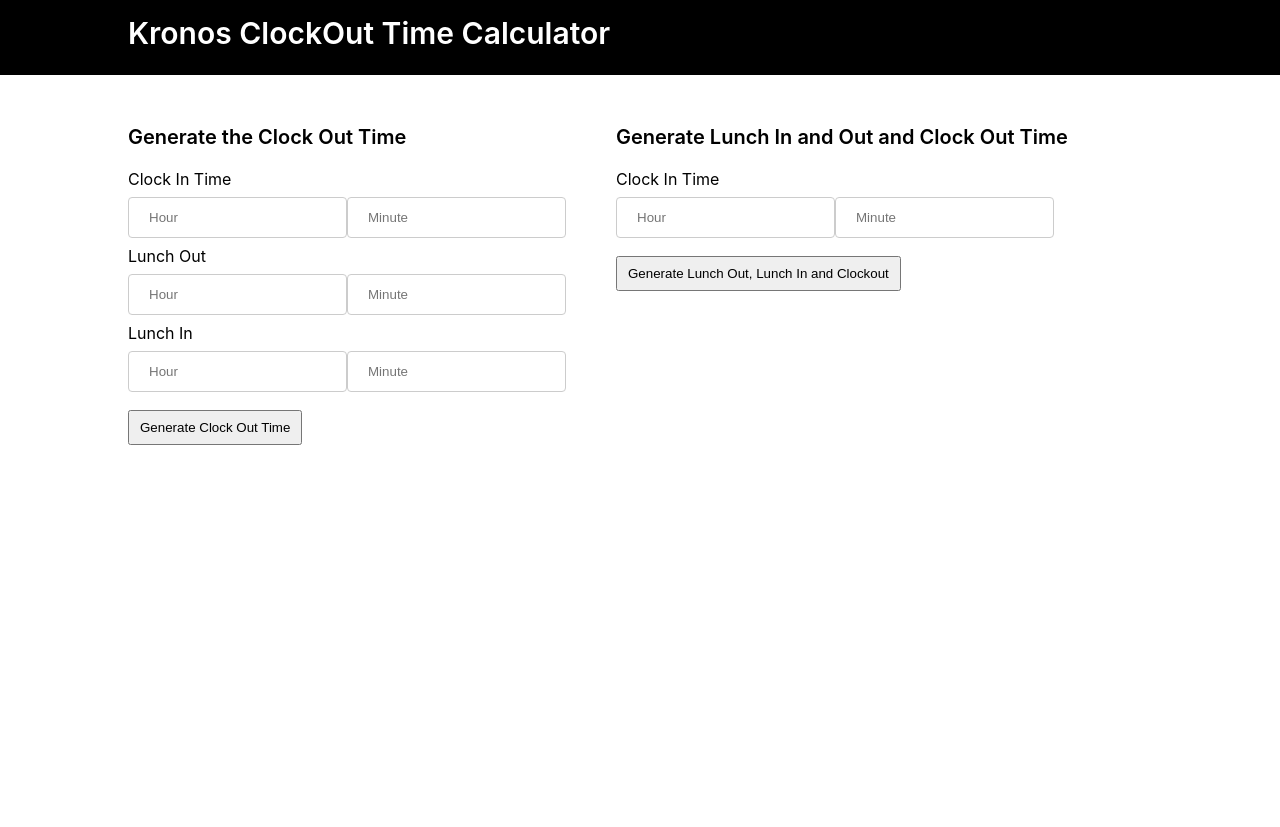
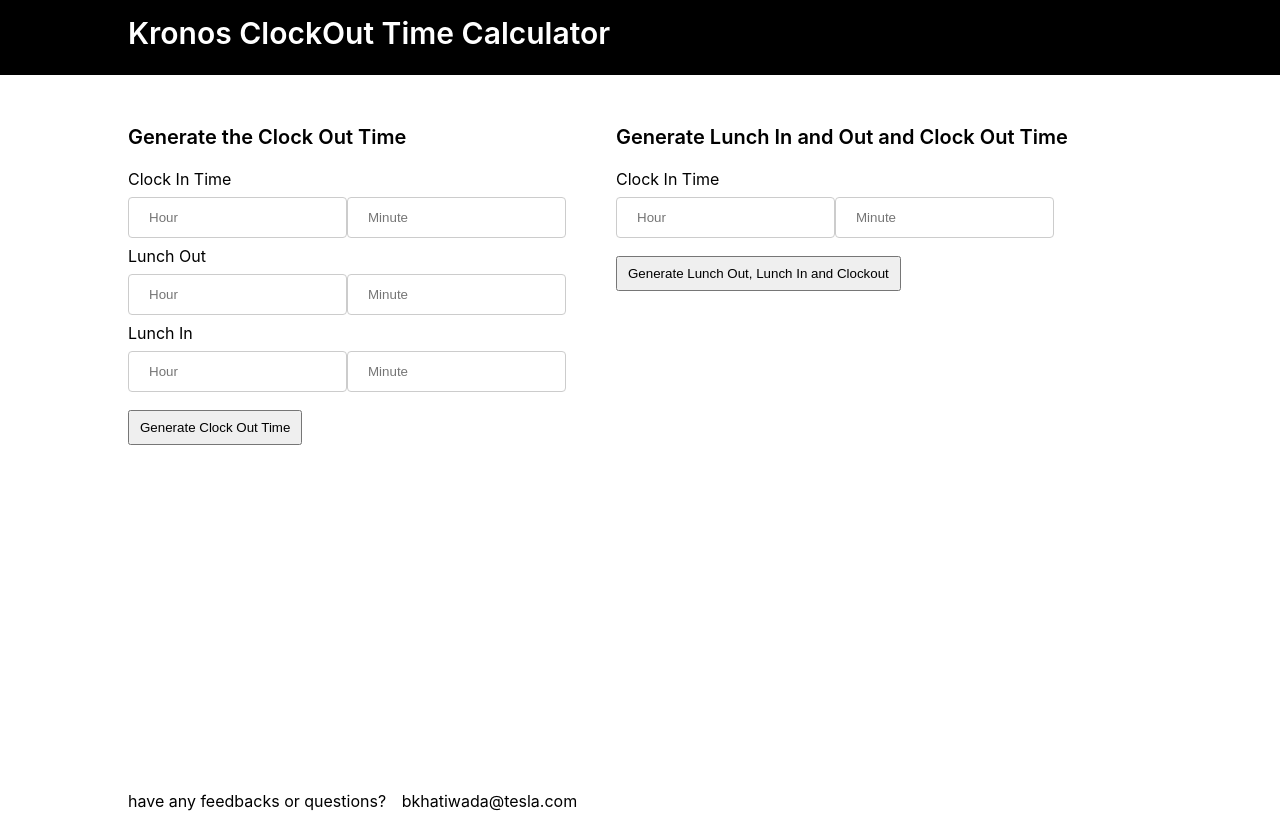
Before and after one commit to birajkhatiwada/kronosTimeCalculator, a React (Create React App) app: page / in a window 1280 px wide. Before the commit the page ends 800 px from the top, so only its background shows below. Built offline with nearby package versions, Linux system fonts and the light colour scheme.

Commit message:
added contact info

```diff
--- a/src/App.css
+++ b/src/App.css
@@ -80,10 +80,21 @@
 }
 
 
-.about{
-    margin: 20vh 0  0;
+.footer{
+    display: inline-flex;
+    margin-top: 40vh;
     padding-left: 10vw;
     /* height: 25vh; */
-    /* background-color: black; */
-    /* color: blanchedalmond; */
 }
+
+.email{
+    padding-left: 10px;
+    animation: bouncing 1.5s infinite ease-in-out;
+}
+
+
+@keyframes bouncing {
+    0% {padding-left: 10px;}
+    50% {padding-left: 17px;}
+    100% {padding-left: 10px;}
+  }
--- a/src/App.js
+++ b/src/App.js
@@ -376,13 +376,11 @@
             </div>
           </div>
         </div>
-
       </div>
-
-      {/* <div className="about">
-        <p>What works:</p>
-        <p>Use this to calculate what time to clock out </p>
-      </div> */}
+      <div className="footer">
+        <p>have any feedbacks or questions?</p>
+        <p className="email">bkhatiwada@tesla.com</p>
+      </div>
     </div>
   );
 }
```
